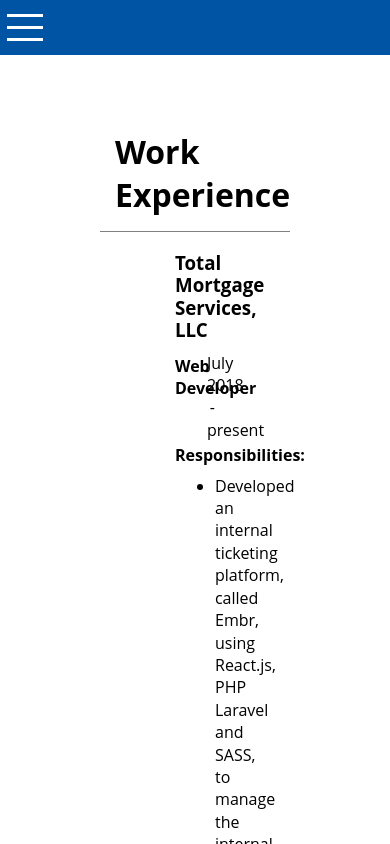
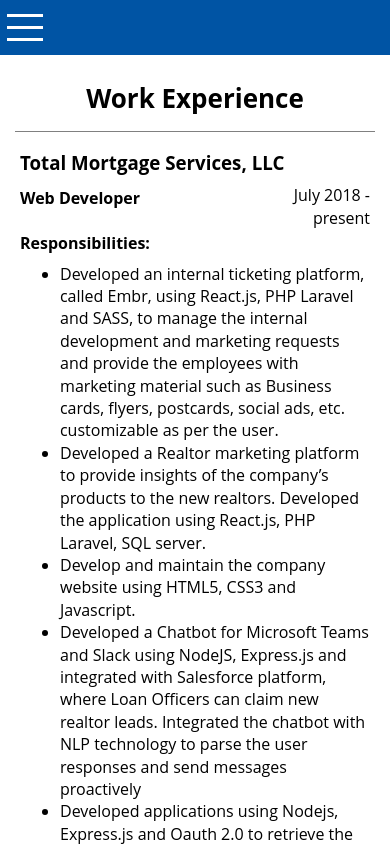
Before and after one commit to pratikmathur279/my-website, a React app: page /experience in a window 390 px wide. Shown: the top 844 px of the page. Built offline with nearby package versions, Linux system fonts and the light colour scheme.

Commit message:
experiences

```diff
--- a/src/components/UI/HexagonsContainer/HexagonsContainer.css
+++ b/src/components/UI/HexagonsContainer/HexagonsContainer.css
@@ -140,10 +140,10 @@
     }
     .AlignHexagon p {
         margin: 10px;
-          padding: 0;
+        padding-left: 10px;
         font-size: 14px;
         line-height: 1.3em;
-        width: 138px;
+        width: 150px;
         text-align: center;
     }
 
--- a/src/components/WorkExperience/Experience/Experience.css
+++ b/src/components/WorkExperience/Experience/Experience.css
@@ -1,5 +1,6 @@
 .Experience {
     margin-bottom: 30px;
+    border-bottom: 1px solid grey;
 }
 
 .Experience h3 {
@@ -31,3 +32,13 @@
 .Experience span {
     font-weight: bold;
 }
+
+@media (max-width: 500px){
+    .container h4{
+        width: 75%;
+    }
+
+    .container p {
+        width: 25%;
+    }
+}
--- a/src/components/WorkExperience/WorkExperience.css
+++ b/src/components/WorkExperience/WorkExperience.css
@@ -13,3 +13,20 @@
     padding: 15px;
     border-bottom: 1px solid grey;
 }
+
+@media (max-width: 500px){
+    .WorkExperience{
+        padding: 15px;
+    }
+
+    .WorkExperienceRow {
+        padding: 0 5px;
+    }
+
+    .Header h1 {
+        padding: 0;
+        padding-bottom: 15px;
+        font-size: 26px;
+        text-align: center;
+    }
+}
--- a/src/containers/WorkExperienceBuilder/WorkExperienceBuilder.js
+++ b/src/containers/WorkExperienceBuilder/WorkExperienceBuilder.js
@@ -11,8 +11,8 @@
                 {id: 0, name: "Total Mortgage Services, LLC", position: "Web Developer", from: "July 2018", to: "present", environment: 'HTML, CSS, JavaScript, AJAX, React JS, React Flux, PHP Laravel, NodeJS, Express.js, Salesforce Apex, Microsoft Bot Framework, Microsoft Azure, Microsoft Teams, Slack', responsibilities: ['Developed an internal ticketing platform, called Embr, using React.js, PHP Laravel and SASS, to manage the internal development and marketing requests and provide the employees with marketing material such as Business cards, flyers, postcards, social ads, etc. customizable as per the user.', 'Developed a Realtor marketing platform to provide insights of the company’s products to the new realtors. Developed the application using React.js, PHP Laravel, SQL server.', 'Develop and maintain the company website using HTML5, CSS3 and Javascript.', 'Developed a Chatbot for Microsoft Teams and Slack using NodeJS, Express.js and integrated with Salesforce platform, where Loan Officers can claim new realtor leads. Integrated the chatbot with NLP technology to parse the user responses and send messages proactively', 'Developed applications using Nodejs, Express.js and Oauth 2.0 to retrieve the Insights for the Facebook Ad Campaigns; retrieve the loans started on Blend platform; retrieve the reviews posted for the Loan Officers on Zillow.']},
                 {id: 1, name: "Inbiz Concepts Inc",  client: 'Findability Sciences', position: "Software Developer", from: "Feb 2018", to: "July 2018", environment: 'AngularJS, HTML5, Javascript, MySQL, MongoDB, IBM Watson Assistant, IBM Watson Tone Analyzer, NodeJS, ExpressJS, Keen.io cloud API', responsibilities: ['Designed and developed the User Interface of a chatbot using AngularJS to provide an efficient human-like interaction with the customer to assist on various GSK services and GE products.', 'Integrated the Chatbot with the IBM Tone Analyzer to analyze the customer sentiment and assist accordingly', 'Developed a NodeJS application to integrate the Chatbot with a MySQL and MongoDB database to provide real-time inventory management and maximize the productivity of the Chatbot application.', 'Developed REST Web Services to handle the HTTP requests from the Chatbot and exchange data between the Chatbot and the server application.']},
                 {id: 2, name: "Astute Business Solutions", position: "Software Developer - Intern", from: "June 2016", to: "Aug 2016", environment: 'HTML5, CSS3, JavaScript, AngularJS, Bootstrap, AJAX, JSON, MySQL database, Eclipse IDE', responsibilities: ['Developed an interactive User Interface design for the organization Youth4Jobs.', 'Involved in the development of responsive web pages using HTML5, CSS3, Bootstrap4 and developed a Single Page Application (SPA) using the components of AngularJS.', 'Extensively used Bootstrap 4 to provide design fluidity using flexbox and pagination.','Developed an AJAX-driven web application to improve the user experience of the application and used JSON to asynchronously send and retrieve the data from the server','Worked in the Agile Development process to ensure quality product delivered within the estimated time frame.']},
-                {id: 3, name: "Astute Business Solutions", position: "Software Developer - Intern", from: "August 2014", to: "Aug 2015", environment: 'HTML5, CSS3, Bootstrap, AngularJS, AJAX, JSON, JavaScript, NodeJS, Express.js, MongoDB, Ionic, Cordova, Git, Jasmine, Karma, Eclipse IDE', responsibilities: ['Developed a web-based application for Youth4Jobs using MEAN stack and migrated the legacy data to store information on an ERP solutions platform called Open-e-campus.', 'Involved in the development of responsive webpages using HTML5, CSS3, Bootstrap and developed responsive Single Page Applications (SPAs) using the components of AngularJS. ', 'Created the NodeJS server using Express.js, combined with Socket.io to build MVC framework to handle the AJAX calls from the front-end AngularJS framework to the MongoDB database and retrieve the data asynchronously. ']},
-                {id: 4, name: "IBM India Pvt. Ltd. ", position: "Software Developer - Intern", from: "January 2014", to: "July 2014", environment: 'HTML, CSS, JavaScript, AJAX, jQuery, Struts, XML, JSON, Servlets, JavaBeans, IBM WebSphere, Mockito', responsibilities: ['Developed an Enterprise Application for Cloud Environment (J2EE) called E-Postal Services using IBM Rational Application Developer and IBM SmartCloud by implementing the Struts MVC framework.', 'Developed the client-side interface using HTML, JavaScript, AJAX and jQuery and utilized Javascript and Struts validation framework to perform front-end validations.', 'Developed RESTful web service to handle XML and JSON requests and implemented the AJAX functionality to asynchronously update webpages by exchanging data with the server.', 'Designed and configured server side using J2EE components such as Servlets, JavaBeans, Action classes and Controllers and displayed the view components by generating JSPs dynamically.']}
+                {id: 3, name: "Astute Business Solutions", position: "Software Developer - Intern", from: "Aug 2014", to: "Aug 2015", environment: 'HTML5, CSS3, Bootstrap, AngularJS, AJAX, JSON, JavaScript, NodeJS, Express.js, MongoDB, Ionic, Cordova, Git, Jasmine, Karma, Eclipse IDE', responsibilities: ['Developed a web-based application for Youth4Jobs using MEAN stack and migrated the legacy data to store information on an ERP solutions platform called Open-e-campus.', 'Involved in the development of responsive webpages using HTML5, CSS3, Bootstrap and developed responsive Single Page Applications (SPAs) using the components of AngularJS. ', 'Created the NodeJS server using Express.js, combined with Socket.io to build MVC framework to handle the AJAX calls from the front-end AngularJS framework to the MongoDB database and retrieve the data asynchronously. ']},
+                {id: 4, name: "IBM India Pvt. Ltd. ", position: "Software Developer - Intern", from: "Jan 2014", to: "July 2014", environment: 'HTML, CSS, JavaScript, AJAX, jQuery, Struts, XML, JSON, Servlets, JavaBeans, IBM WebSphere, Mockito', responsibilities: ['Developed an Enterprise Application for Cloud Environment (J2EE) called E-Postal Services using IBM Rational Application Developer and IBM SmartCloud by implementing the Struts MVC framework.', 'Developed the client-side interface using HTML, JavaScript, AJAX and jQuery and utilized Javascript and Struts validation framework to perform front-end validations.', 'Developed RESTful web service to handle XML and JSON requests and implemented the AJAX functionality to asynchronously update webpages by exchanging data with the server.', 'Designed and configured server side using J2EE components such as Servlets, JavaBeans, Action classes and Controllers and displayed the view components by generating JSPs dynamically.']}
 
             ]
         };
```
